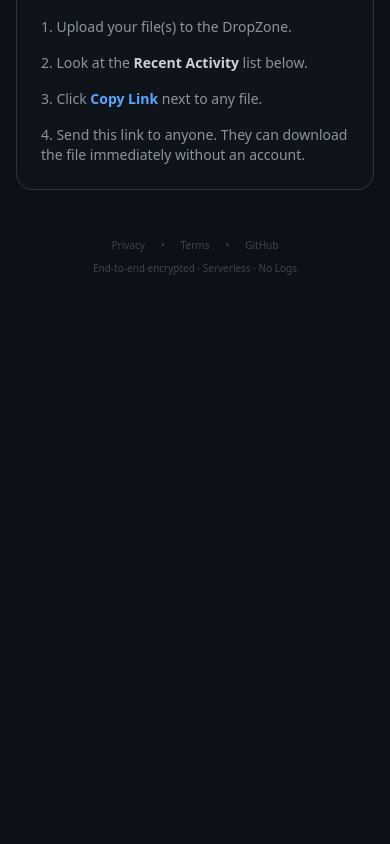
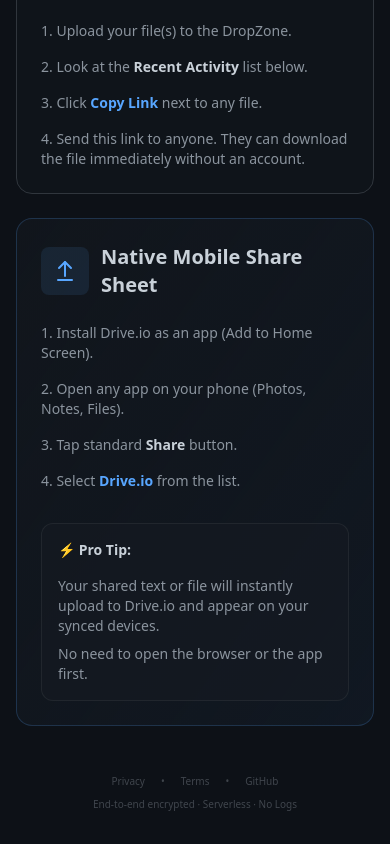
Before and after one commit to Domisore/cloud-clipboard, a Next.js app: page /how-it-works in a window 390 px wide. Shown: the part 1286-2130 px from the top of the page. Before the commit the page ends 1594 px from the top, so only its background shows below. Built offline with nearby package versions, Linux system fonts and the light colour scheme; no server answers.

Commit message:
feat: Always enable PWA and add a native mobile share sheet section to the how-it-works page.

```diff
--- a/next.config.ts
+++ b/next.config.ts
@@ -3,7 +3,7 @@
   dest: 'public',
   register: true,
   skipWaiting: true,
-  disable: false, // process.env.NODE_ENV === 'development', // DISABLED: User needs to test PWA in dev
+  disable: false, // process.env.NODE_ENV === 'development', // Always enable PWA for now
 });
 
 const nextConfig = {
--- a/src/app/how-it-works/page.tsx
+++ b/src/app/how-it-works/page.tsx
@@ -1,7 +1,7 @@
 import { Header } from "@/components/ui/Header";
 import { Footer } from "@/components/ui/Footer";
 import Link from "next/link";
-import { ArrowLeft, Smartphone, Monitor, Share2, ScanLine } from "lucide-react";
+import { ArrowLeft, Smartphone, Monitor, Share2, ScanLine, ArrowUpFromLine } from "lucide-react";
 
 export default function HowItWorks() {
     return (
@@ -14,7 +14,7 @@
                         href="/"
                         className="inline-flex items-center gap-2 text-sm text-foreground-muted hover:text-foreground mb-8 transition-colors group"
                     >
-                        <ArrowLeft className="w-4 h-4 group-hover:-translate-x-1 transition-transform" />
+                        <ArrowLeft className="w-4 h-6 group-hover:-translate-x-1 transition-transform" />
                         RETURN TO HOMEPAGE
                     </Link>
 
@@ -72,7 +72,7 @@
                             </ol>
                         </div>
 
-                        {/* 4. Share with Someone Else */}
+                        {/* 4. Share Link */}
                         <div className="bg-surface/30 border border-border-color rounded-2xl p-6 sm:p-8 hover:border-accent/30 transition-colors">
                             <div className="flex items-center gap-3 mb-6">
                                 <div className="p-3 bg-orange-500/10 rounded-lg text-orange-400">
@@ -87,6 +87,29 @@
                                 <li>Send this link to anyone. They can download the file immediately without an account.</li>
                             </ol>
                         </div>
+
+                        {/* 5. Native Share Sheet (Spans 2 cols on PC) */}
+                        <div className="bg-gradient-to-br from-surface/50 to-accent/5 border border-accent/20 rounded-2xl p-6 sm:p-8 hover:border-accent/40 transition-colors md:col-span-2">
+                            <div className="flex items-center gap-3 mb-6">
+                                <div className="p-3 bg-accent/10 rounded-lg text-accent">
+                                    <ArrowUpFromLine className="w-6 h-6" />
+                                </div>
+                                <h3 className="text-xl font-bold text-foreground">Native Mobile Share Sheet</h3>
+                            </div>
+                            <div className="grid grid-cols-1 md:grid-cols-2 gap-8">
+                                <ol className="list-decimal list-inside space-y-4 text-sm sm:text-base text-foreground-muted font-medium">
+                                    <li>Install Drive.io as an app (Add to Home Screen).</li>
+                                    <li>Open any app on your phone (Photos, Notes, Files).</li>
+                                    <li>Tap standard <span className="text-foreground font-bold">Share</span> button.</li>
+                                    <li>Select <span className="text-accent font-bold">Drive.io</span> from the list.</li>
+                                </ol>
+                                <div className="flex flex-col justify-center gap-2 text-sm text-foreground-muted bg-surface/50 p-4 rounded-xl border border-border-color/50">
+                                    <p className="font-semibold text-foreground mb-2">⚡️ Pro Tip:</p>
+                                    <p>Your shared text or file will instantly upload to Drive.io and appear on your synced devices.</p>
+                                    <p>No need to open the browser or the app first.</p>
+                                </div>
+                            </div>
+                        </div>
                     </div>
                 </div>
             </main>
```
